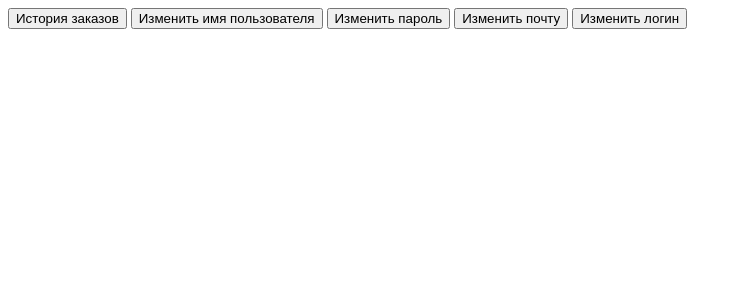
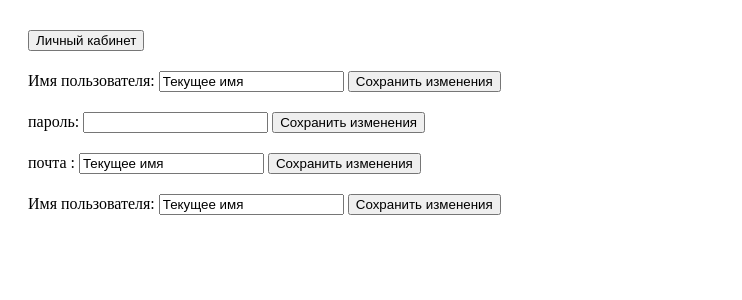
Before and after one commit to LernerF/ITproject, a Django app: template global/website/main/templates/main/lkkabinet.html in a window 1280 px wide. Shown: the top 300 px of the page, without its empty margins (0-742 px from the left). Run offline with Django 5.2, Linux system fonts and the light colour scheme; the template is opened without the code that fills it, so the values that code supplies are empty.

Commit message:
Update lkkabinet.html

```diff
--- a/global/website/main/templates/main/lkkabinet.html
+++ b/global/website/main/templates/main/lkkabinet.html
@@ -5,14 +5,48 @@
     <meta name="viewport" content="width=device-width, initial-scale=1.0">
     <link rel="shortcut icon" href="1404945.ico" type="image/x-icon">
     <title>PizzaGalactica</title>
+    <style>
+        .button-container {
+            margin: 20px;
+        }
+        input[type="text"], button {
+            margin: 10px 0;
+        }
+    </style>
 </head>
 <body>
     <div class="button-container">
-        <button class="button">История заказов</button>
-        <button class="button">Изменить имя пользователя</button>
-        <button class="button">Изменить пароль</button>
-        <button class="button">Изменить почту</button>
-        <button class="button">Изменить логин</button>
+        <button class="button">Личный кабинет</button>
+
+        <!-- Форма для изменения имени пользователя -->
+        <div>
+            <form>
+                <label for="username">Имя пользователя:</label>
+                <input type="text" id="username" name="username" value="Текущее имя">
+                <button type="submit">Сохранить изменения</button>
+            </form>
+        </div>
+        <div>
+            <form>
+                <label for="username">пароль:</label>
+                <input type="text" password ="password">
+                <button type="submit">Сохранить изменения</button>
+            </form>
+        </div>
+        <div>
+            <form>
+                <label for="username">почта :</label>
+                <input type="text" id="username" name="username" value="Текущее имя">
+                <button type="submit">Сохранить изменения</button>
+            </form>
+        </div>
+        <div>
+            <form>
+                <label for="username">Имя пользователя:</label>
+                <input type="text" id="username" name="username" value="Текущее имя">
+                <button type="submit">Сохранить изменения</button>
+            </form>
+        </div>
     </div>
 </body>
 </html>
```
